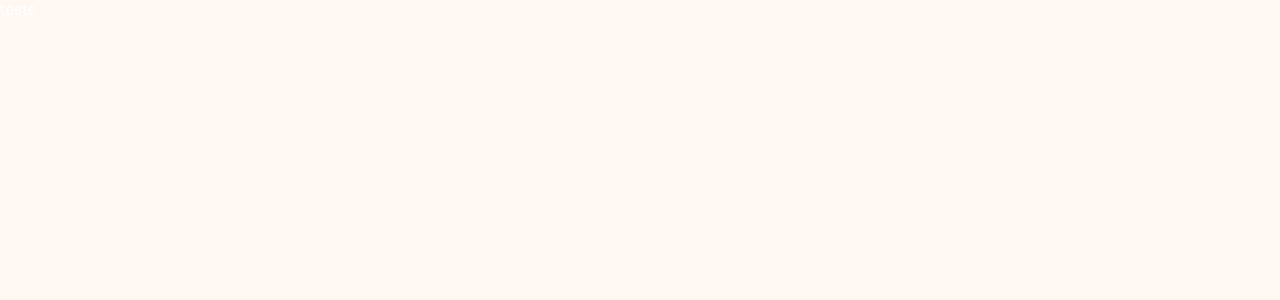
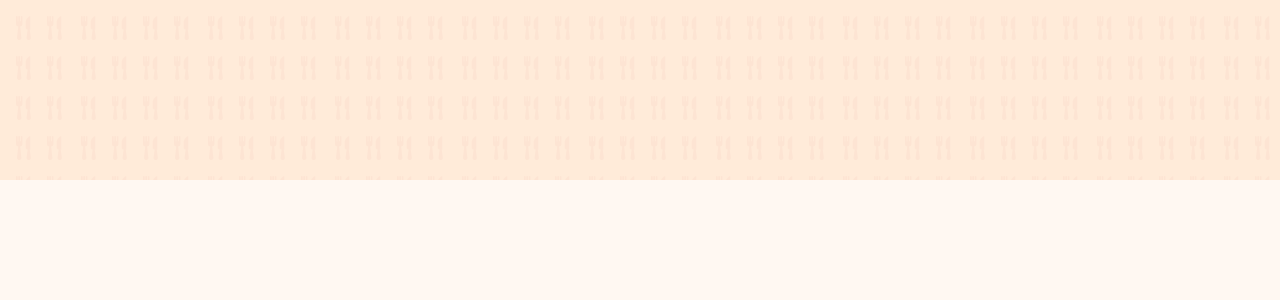
Before and after one commit to andrademachado/Ebac_Efood, a React (Create React App) app: page / in a window 1280 px wide. Shown: the top 300 px of the page. Built offline with nearby package versions, Linux system fonts and the light colour scheme.

Commit message:
Desenvolvimento backgroundImage Header

```diff
--- a/src/components/Header/index.tsx
+++ b/src/components/Header/index.tsx
@@ -1,7 +1,11 @@
+import { Imagem } from "./styles"
+import fundo from '../../assets/images/Fundo.png'
+
+
 const Header = () => (
-    <header>
-        teste
-    </header>
+    <Imagem style={{ backgroundImage: `url(${fundo})`}}>
+
+    </Imagem>
 )
 
 export default Header
--- a/src/components/Header/styles.ts
+++ b/src/components/Header/styles.ts
@@ -1,4 +1,7 @@
 import styled from "styled-components";
 
-const HeaderBar =styled.header`
+export const Imagem = styled.div`
+    width: 100%;
+    height: 180px;
+    display: block;
 `
```
Also changed, not shown: src/assets/images/Fundo.png (added).
